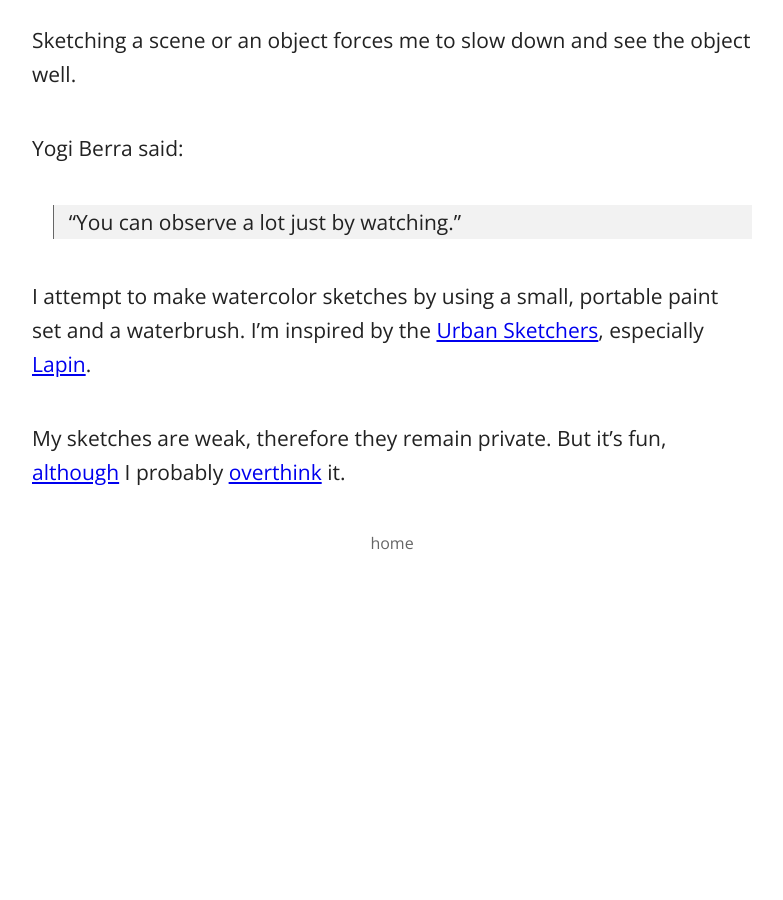
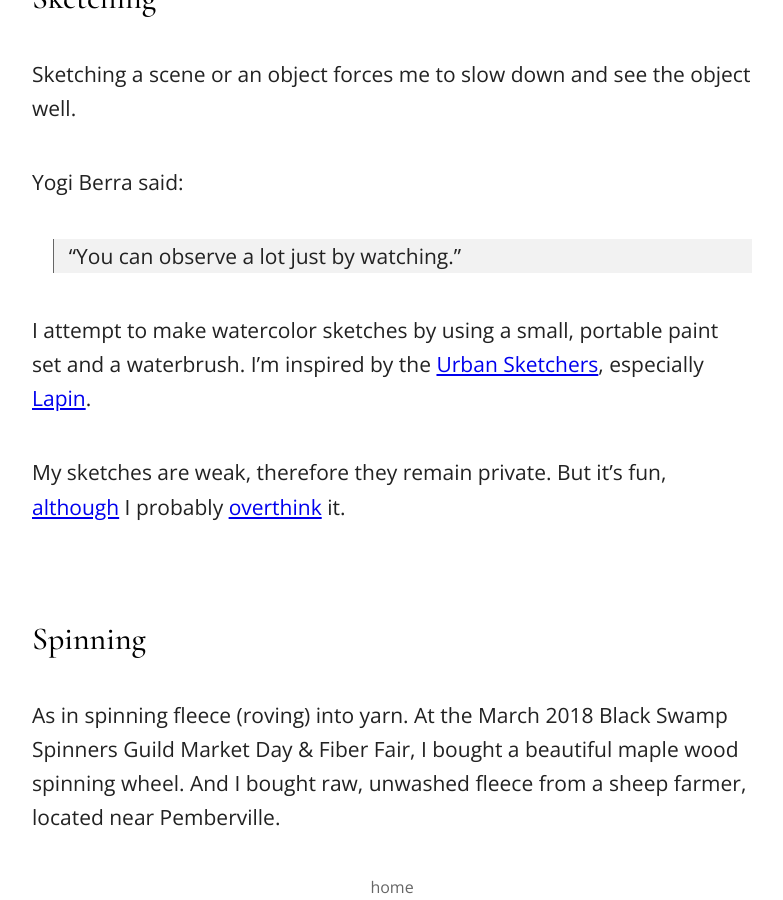
Before and after one commit to jrsawvel/jrsawvel.github.io, a Jekyll site: the page built from _posts/2016-09-20-making.md, in a window 1280 px wide and 900 px high, scrolled down 2771 px. Shown: the whole window, without its empty margins (248-1031 px from the left). Built offline with Jekyll 4.4.1, drawn with Linux system fonts in a browser that asks for light colours; before the commit the page ends 3327 px from its top, so only the background shows below that; some of the changed text lies outside the part shown.

Commit message:
Update 2016-09-20-making.md

```diff
--- a/_posts/2016-09-20-making.md
+++ b/_posts/2016-09-20-making.md
@@ -12,7 +12,7 @@
 
 [Crocheting](http://crochet.soupmode.com) has become one of my favorite activities. It's easy, tactile, relaxing, and portable.
 
-I can make useful items, such as [hats](http://crochet.soupmode.com/tag/beanie) and [scarves](http://crochet.soupmode.com/scarves-that-i-crocheted-in-20142015), or I can make silly things, such as [snowflakes](http://crochet.soupmode.com/my-first-snowflake) and hyperbolic geometry-related [structures](http://crochet.soupmode.com/crochet-and-hyperbolic-geometry).
+I can make useful items, such as [hats](http://crochet.soupmode.com/tag/beanie), [scarves](http://crochet.soupmode.com/scarves-that-i-crocheted-in-20142015), and even [neckties](http://sawv.org/2017/11/14/crochet-necktie-ideas.html). I can also make silly things, such as [snowflakes](http://crochet.soupmode.com/my-first-snowflake) and hyperbolic geometry-related [structures](http://crochet.soupmode.com/crochet-and-hyperbolic-geometry).
 
 
 ### Bread baking
@@ -65,3 +65,9 @@
 I attempt to make watercolor sketches by using a small, portable paint set and a waterbrush. I'm inspired by the [Urban Sketchers](http://www.urbansketchers.org/), especially [Lapin](http://les-calepins-de-lapin.blogspot.com/).
 
 My sketches are weak, therefore they remain private. But it's fun, [although](http://jothut.com/cgi-bin/junco.pl/blogpost/116/28Jan2017/Possible-Lineup-of-8-to-10-colors-for-a-limited-watercolor-palette) I probably [overthink](http://jothut.com/cgi-bin/junco.pl/blogpost/83901/03Feb2017/Watercolor-links-jan-7-2017) it.
+
+
+
+### Spinning
+
+As in spinning fleece (roving) into yarn. At the March 2018 Black Swamp Spinners Guild Market Day & Fiber Fair, I bought a beautiful maple wood spinning wheel. And I bought raw, unwashed fleece from a sheep farmer, located near Pemberville.
```
